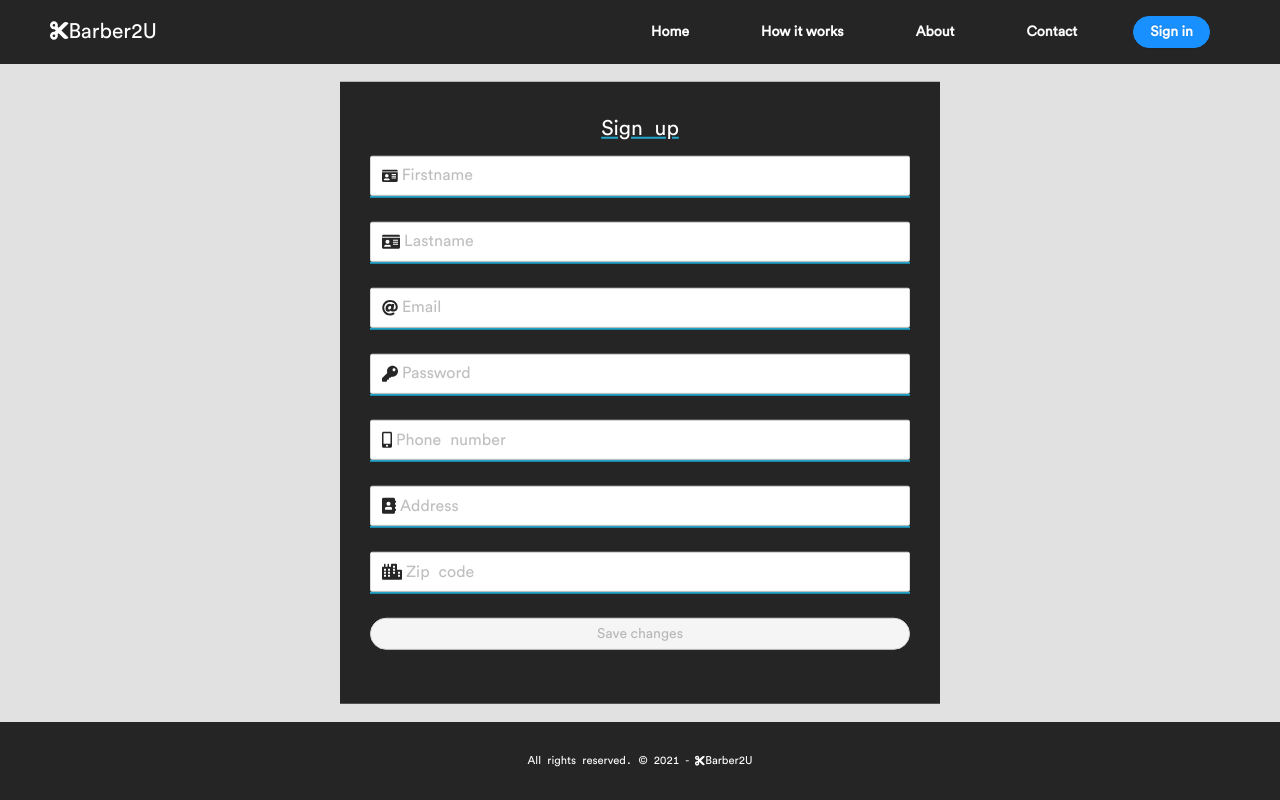
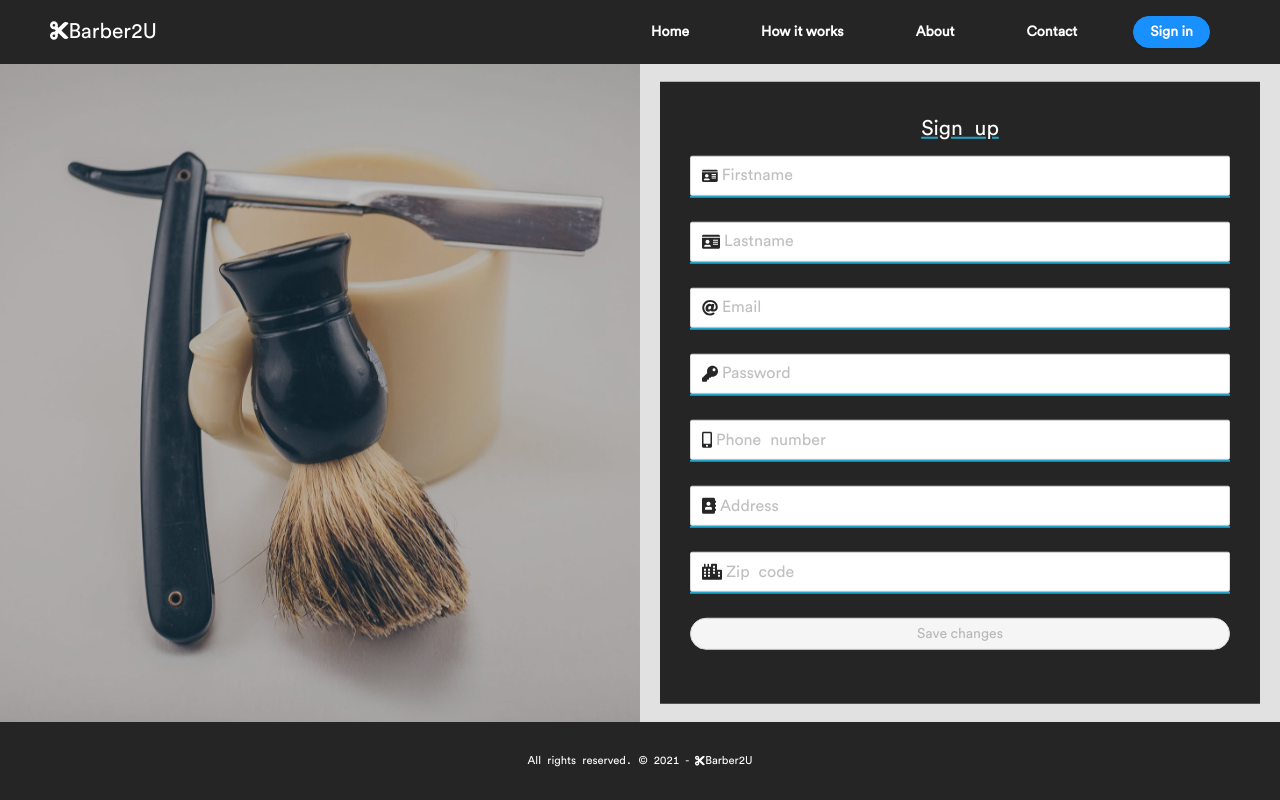
Before and after one commit to ItsMeSafak/barber2u-frontend, a React (Create React App) app: page /customer/signUp in a window 1280 px wide. Built offline with nearby package versions, Linux system fonts and the light colour scheme.

Commit message:
Fix merge issues

```diff
--- a/src/component/forms/signin/index.tsx
+++ b/src/component/forms/signin/index.tsx
@@ -1,13 +1,11 @@
 import React, { ChangeEvent, useState } from "react";
 import { useHistory } from "react-router-dom";
-import React, { ChangeEvent, useEffect, useState } from "react";
 
 import { Button, Form, Input, notification } from "antd";
 import { faKey, faAt } from "@fortawesome/free-solid-svg-icons";
 import { FontAwesomeIcon } from "@fortawesome/react-fontawesome";
 
 import styles from "./styles.module.scss";
-import User from "../../../models/User";
 import { signIn } from "../../../services/auth-service";
 
 /**
--- a/src/component/forms/signup/index.tsx
+++ b/src/component/forms/signup/index.tsx
@@ -16,7 +16,7 @@ import { IconType } from "antd/lib/notification";
 import styles from "./styles.module.scss";
 import { getIconByPrefixName } from "../../../asset/functions/icon";
 import { User } from "../../../models/User";
-import { signUp } from "../../../asset/services/Auth-Service";
+import { signUp } from "../../../services/auth-service";
 
 /**
  * This component renders a signup form.
--- a/src/pages/signin/index.tsx
+++ b/src/pages/signin/index.tsx
@@ -9,7 +9,7 @@ import SignInForm from "../../component/forms/signin";
  */
 const SignIn: React.FC = () => (
     <div className={styles.signin}>
-        <div className={styles.column && styles.signInImag} />
+        <div className={`${styles.column} ${styles.signInImage}`} />
         <div className={styles.column}>
             <SignInForm />
         </div>
--- a/src/pages/singup/index.tsx
+++ b/src/pages/singup/index.tsx
@@ -1,7 +1,6 @@
 import { BrowserRouter } from "react-router-dom";
 
 import SignupForm from "../../component/forms/signup";
-
 
 import styles from "./styles.module.scss";
 
@@ -14,7 +13,7 @@ import styles from "./styles.module.scss";
 const Signup: React.FC = () => (
     <BrowserRouter>
         <div className={styles.signup}>
-            <div className={styles.column && styles.signupImage} />
+            <div className={`${styles.column} ${styles.signupImage}`} />
             <div className={styles.column}>
                 <SignupForm />
             </div>
```
